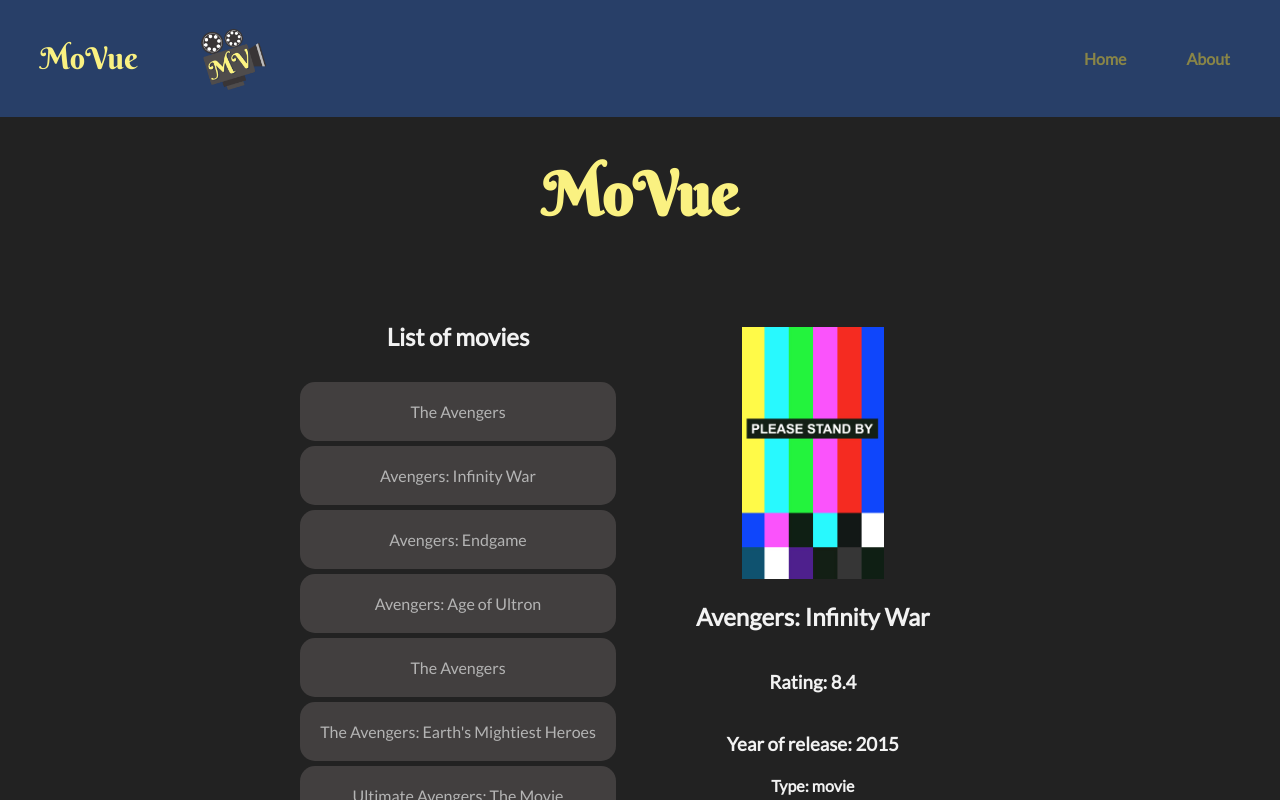
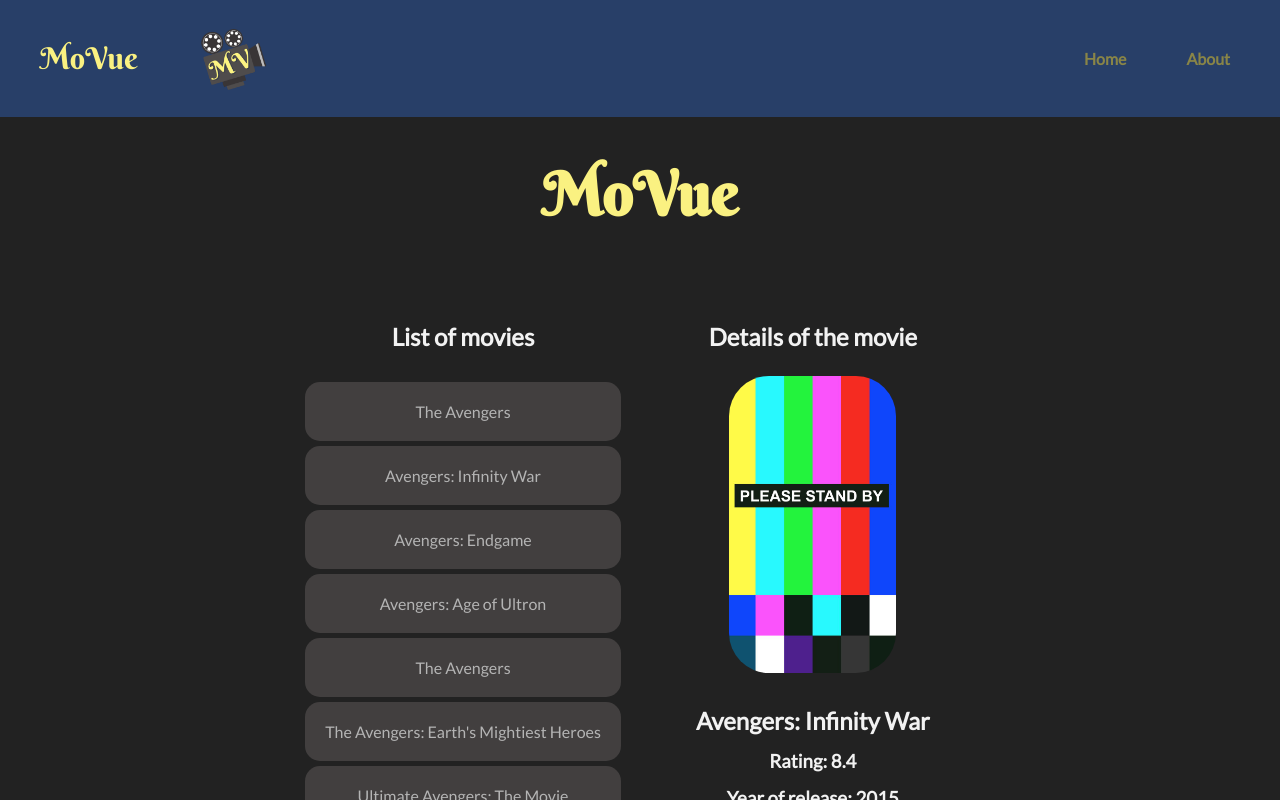
Before and after one commit to Empathy-Front-Path-Training/vue-movies-front, a Vue app: page /#/ in a window 1280 px wide. Both pictures are taken after a click on the item "Avengers: Infinity War". Shown: the top 800 px of the page. Built offline with nearby package versions, Linux system fonts and the light colour scheme.

Commit message:
Small hotfix for the details of the movies. Changed image border radius and size.

```diff
--- a/src/components/MovieDetails/MoviesDetails.vue
+++ b/src/components/MovieDetails/MoviesDetails.vue
@@ -1,14 +1,15 @@
 <template>
   <transition name="fade">
     <section v-show="movie.id !== undefined" id="movie-details">
-      <div>
+      <h2>Details of the movie</h2>
+      <section>
         <img alt="mock image for the poster" src="../../assets/stand-by.jpg" />
-      </div>
-      <h2>{{ movie.title }}</h2>
-      <h3>Rating: {{ movie.averageRating }}</h3>
-      <h3>Year of release: {{ movie.startYear }}</h3>
-      <h4>Type: {{ movie.type }}</h4>
-      <h4>Genres: {{ listGenres() }}</h4>
+        <h2>{{ movie.title }}</h2>
+        <h3>Rating: {{ movie.averageRating }}</h3>
+        <h3>Year of release: {{ movie.startYear }}</h3>
+        <h4>Type: {{ movie.type }}</h4>
+        <h4>Genres: {{ listGenres() }}</h4>
+      </section>
     </section>
   </transition>
 </template>
--- a/src/components/MovieDetails/style.scss
+++ b/src/components/MovieDetails/style.scss
@@ -1,5 +1,9 @@
 h3 {
   margin: 40px 0 0;
+}
+h2 {
+  margin: 0;
+  padding: 0;
 }
 
 a {
@@ -8,10 +12,18 @@
 
 #movie-details {
   max-width: 30%;
-  margin: 5px;
+  margin: 0;
   img {
-    max-width: 40%;
+    max-width: 50%;
     height: auto;
+    border-radius: 40px;
+  }
+  section {
+    padding: 10px;
+    align-items: center;
+    * {
+      margin: 15px;
+    }
   }
 }
 .fade-enter-active,
```
